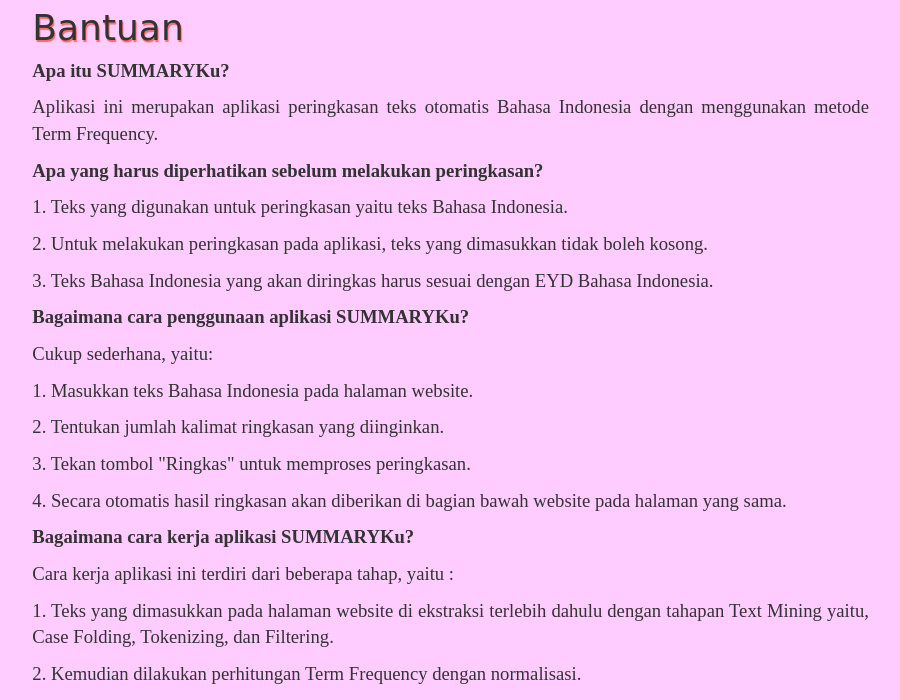
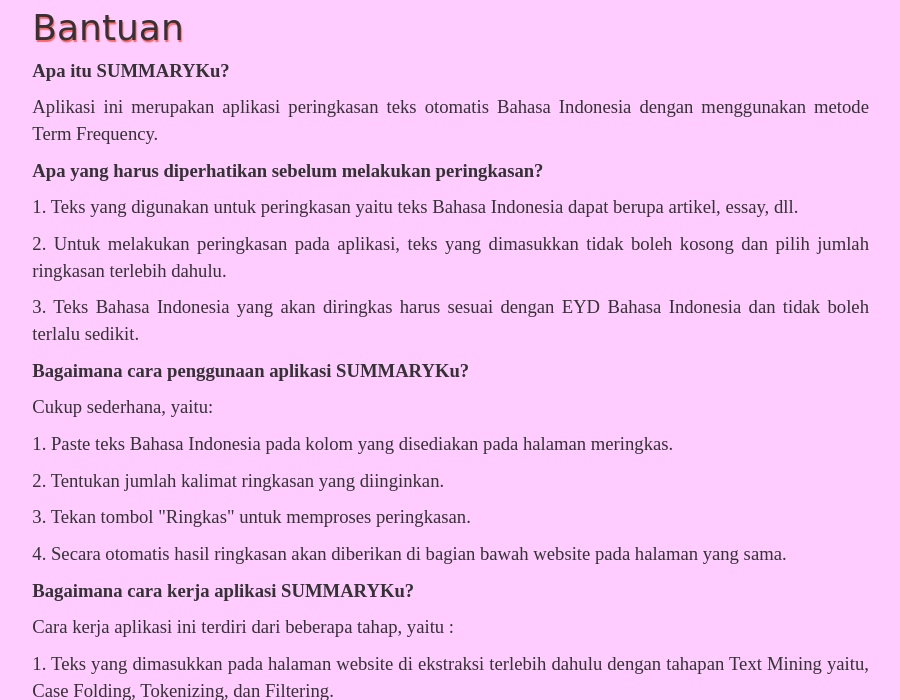
Before and after one commit to firdamaryana/skripsi, a Django app: page /help/ in a window 1280 px wide. Shown: the part 295-995 px from the top of the page, without its empty margins (196-1096 px from the left). Run offline with Django 3.2, Linux system fonts and the light colour scheme; some libraries are stand-ins or nearby versions; some web fonts are replaced.

Commit message:
editnormalya

```diff
--- a/blog/static/css/blog.css
+++ b/blog/static/css/blog.css
@@ -329,7 +329,7 @@ h1, h2, h3, h4 {
     display: block;
     margin-bottom: 5px;
     float: inherit;
-    width: 300px;
+    width: 500px;
     padding-top: 5px;
     margin-left:-180px;
     margin-top:-29px;
--- a/blog/templates/blog/help.html
+++ b/blog/templates/blog/help.html
@@ -12,12 +12,12 @@
 		<p class ="p1">Apa itu SUMMARYKu?</p>
 		<p> Aplikasi ini merupakan aplikasi peringkasan teks otomatis Bahasa Indonesia dengan menggunakan metode Term Frequency.</p>
 		<p class="p2">Apa yang harus diperhatikan sebelum melakukan peringkasan?</p>
-		<p> 1. Teks yang digunakan untuk peringkasan yaitu teks Bahasa Indonesia.</p>
-		<p> 2. Untuk melakukan peringkasan pada aplikasi, teks yang dimasukkan tidak boleh kosong.</p>
-		<p> 3. Teks Bahasa Indonesia yang akan diringkas harus sesuai dengan EYD Bahasa Indonesia.</p>
+		<p> 1. Teks yang digunakan untuk peringkasan yaitu teks Bahasa Indonesia dapat berupa artikel, essay, dll.</p>
+		<p> 2. Untuk melakukan peringkasan pada aplikasi, teks yang dimasukkan tidak boleh kosong dan pilih jumlah ringkasan terlebih dahulu.</p>
+		<p> 3. Teks Bahasa Indonesia yang akan diringkas harus sesuai dengan EYD Bahasa Indonesia dan tidak boleh terlalu sedikit.</p>
 		<p class="p3">Bagaimana cara penggunaan aplikasi SUMMARYKu?</p>
  		<p>Cukup sederhana, yaitu:</p>
-		<p> 1. Masukkan teks Bahasa Indonesia pada halaman website.</p>
+		<p> 1. Paste teks Bahasa Indonesia pada kolom yang disediakan pada halaman meringkas.</p>
                 <p> 2. Tentukan jumlah kalimat ringkasan yang diinginkan.</p>
 		<p> 3. Tekan tombol "Ringkas" untuk memproses peringkasan.</p>
 		<p> 4. Secara otomatis hasil ringkasan akan diberikan di bagian bawah website pada halaman yang sama.</p>
--- a/blog/templates/blog/home.html
+++ b/blog/templates/blog/home.html
@@ -19,7 +19,7 @@
 		<center>
 		<div style="color:red;position:absolute;margin-left:27%;"><br>{{error}}</div><br>
 		<div class="text-here">
-		<label class="text-label">Masukkan Teks Pada Kolom Dibawah Ini !</label>
+		<label class="text-label">Paste teks, artikel, essay, dll pada kolom dibawah ini !</label><br>
 
 		</center>
 	<div class="saya">
```
Also changed, not shown: 1 other file.
